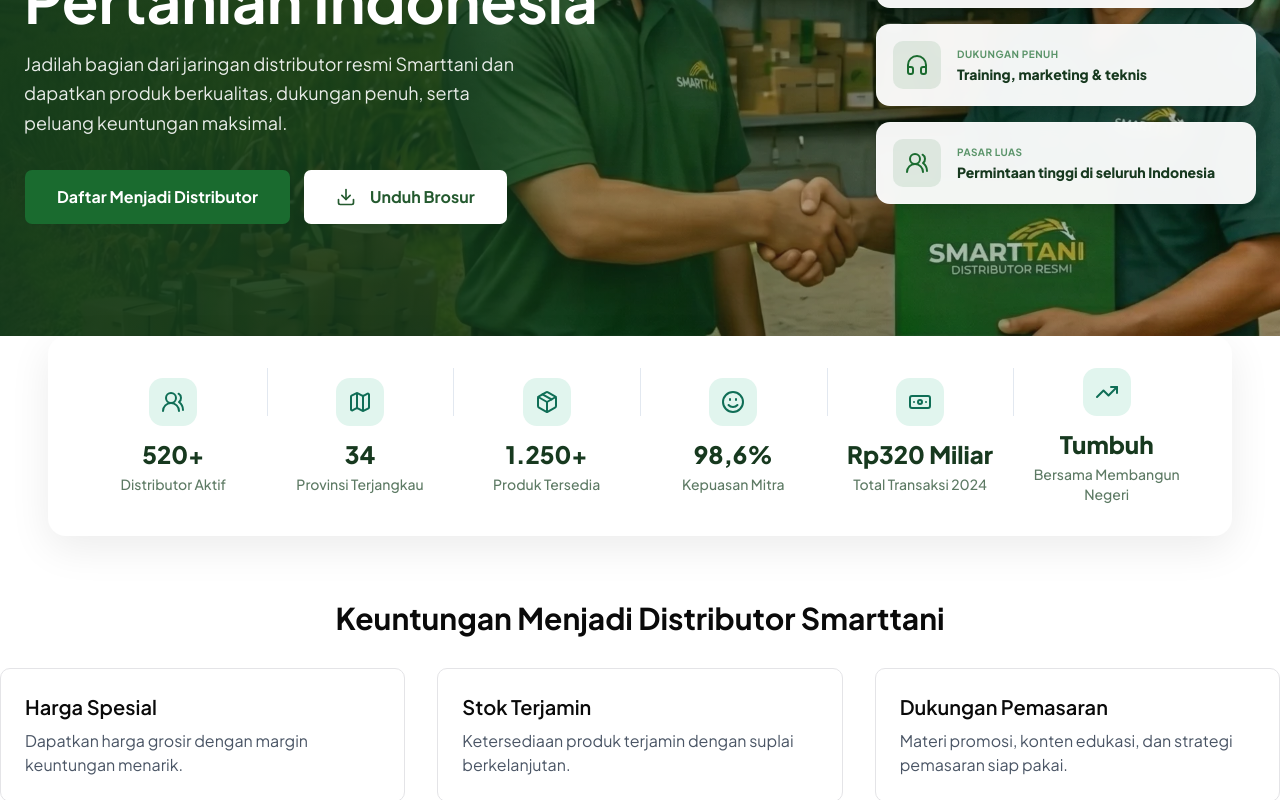
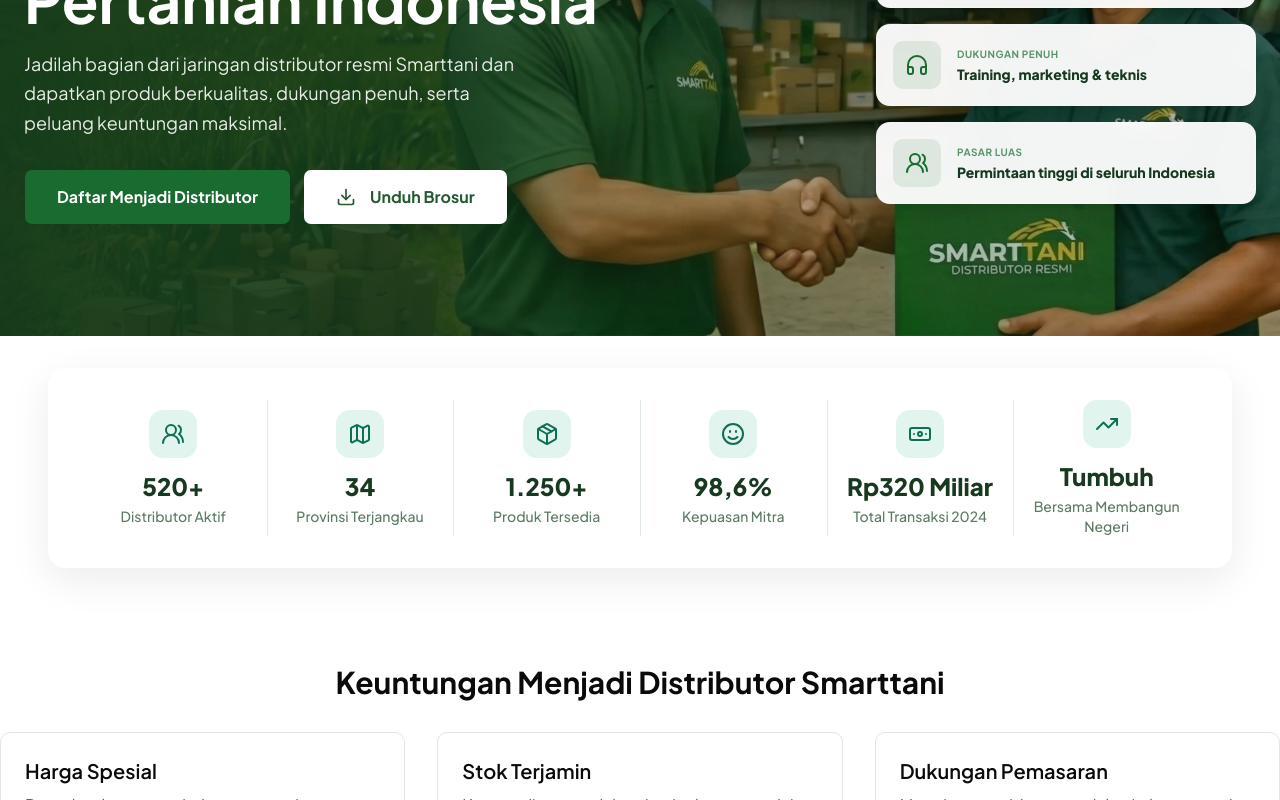
Before and after one commit to SyariefHayat/smartTani, a Next.js app: page /distributor in a window 1280 px wide. Shown: the part 437-1237 px from the top of the page. Built offline with nearby package versions, Linux system fonts and the light colour scheme.

Commit message:
style(distributor): improve Stats Bar layout with padding and separator styling

```diff
--- a/components/sections/distributor/StatsBarDistributorSection.tsx
+++ b/components/sections/distributor/StatsBarDistributorSection.tsx
@@ -5,7 +5,7 @@
 
 const StatsBarDistributorSection = () => {
   return (
-    <section className="relative px-5 sm:px-8 md:px-10 lg:px-12">
+    <section className="relative px-5 sm:px-8 md:px-10 lg:px-12 py-8">
       <div className="mx-auto max-w-7xl rounded-2xl bg-white p-6 shadow-[0_12px_40px_rgba(0,0,0,0.08)] md:p-8">
         <div className="grid grid-cols-2 gap-y-8 sm:grid-cols-3 md:grid-cols-6 md:gap-y-0">
           {DISTRIBUTOR_STATS_BAR.map((item, index) => {
@@ -23,7 +23,7 @@
                 {index < DISTRIBUTOR_STATS_BAR.length - 1 && (
                   <Separator
                     orientation="vertical"
-                    className="absolute -right-px hidden h-12 md:block bg-slate-200"
+                    className="absolute -right-px hidden h-full md:block bg-slate-200"
                   />
                 )}
               </div>
```
